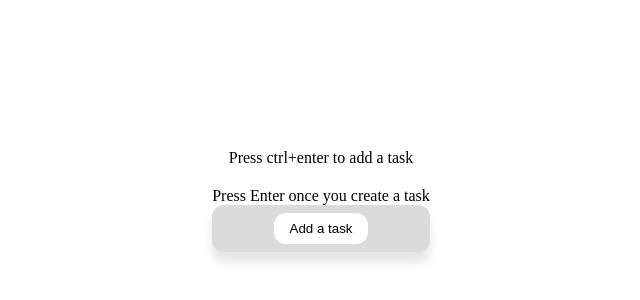
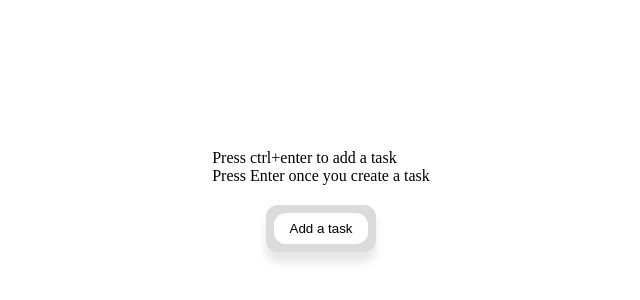
Before and after one commit to prinxnoami/Todo-app, a plain HTML site: page index.html in a window 1280 px wide. Shown: the part 208-508 px from the top of the page, without its empty margins (319-959 px from the left). Drawn offline with Linux system fonts and the light colour scheme.

Commit message:
Update index.html

```diff
--- a/index.html
+++ b/index.html
@@ -8,7 +8,7 @@
     <link rel="stylesheet" href="style.css">
 </head>
 <body>
-    Press ctrl+enter to add a task<be>
+    Press ctrl+enter to add a task<br>
         Press Enter once you create a task
     <div class="p-container flex">
         <button>Add a task</button>
```
